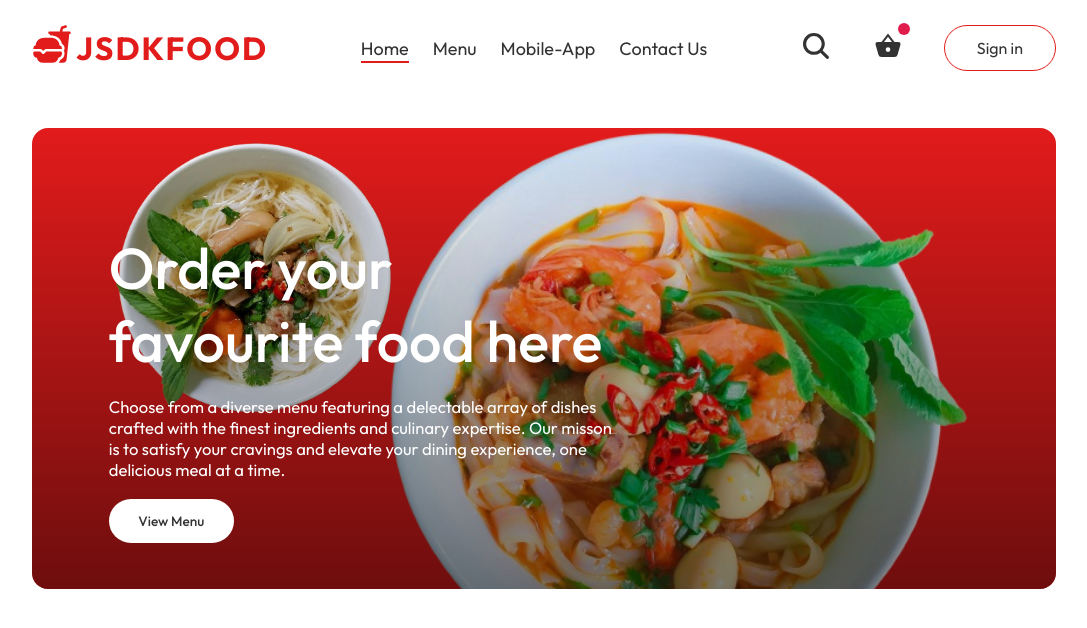
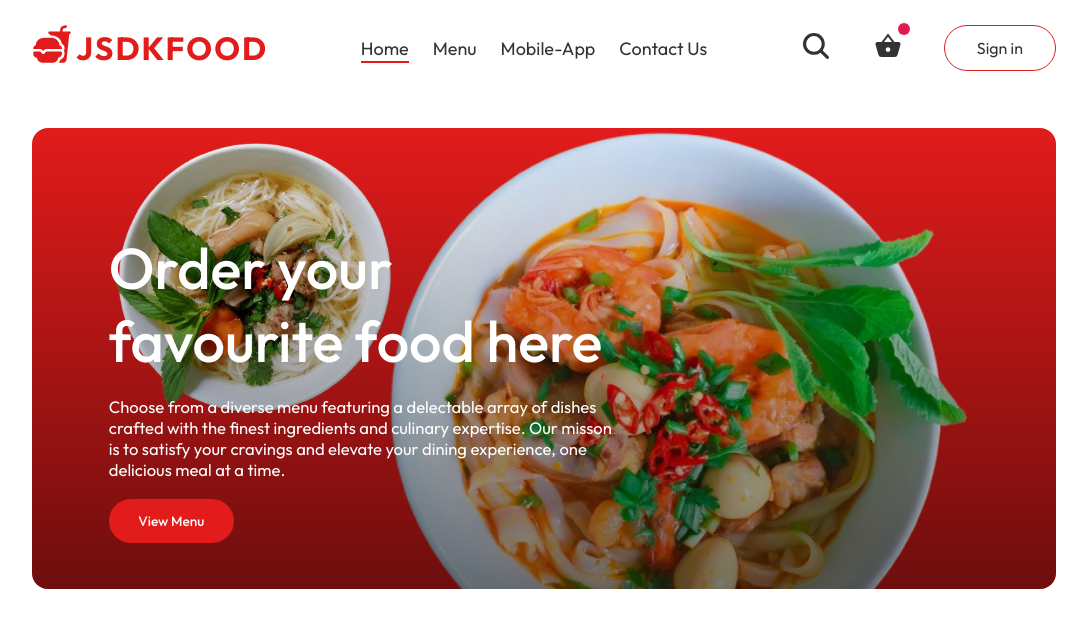
Before and after one commit to Bewjsdk/jsdk-food-delivery, a React (Vite) app: page / in a window 1280 px wide. In both pictures the pointer is over the button "View Menu". Shown: the top 628 px of the page, without its empty margins (96-1183 px from the left). Built offline with nearby package versions, Linux system fonts and the light colour scheme.

Commit message:
add button hover on header

```diff
--- a/src/components/Header/header.module.css
+++ b/src/components/Header/header.module.css
@@ -63,6 +63,13 @@
     padding: 1vw 2.3vw;
     font-size: clamp(0.85rem, 1vw, 1vw);
     border-radius: 3rem;
+    transition: all 0.3s;
+
+    /* Button when mouse over */
+    &:hover {
+      background: var(--main-color);
+      color: var(--white-color);
+    }
   }
 }
 
```
